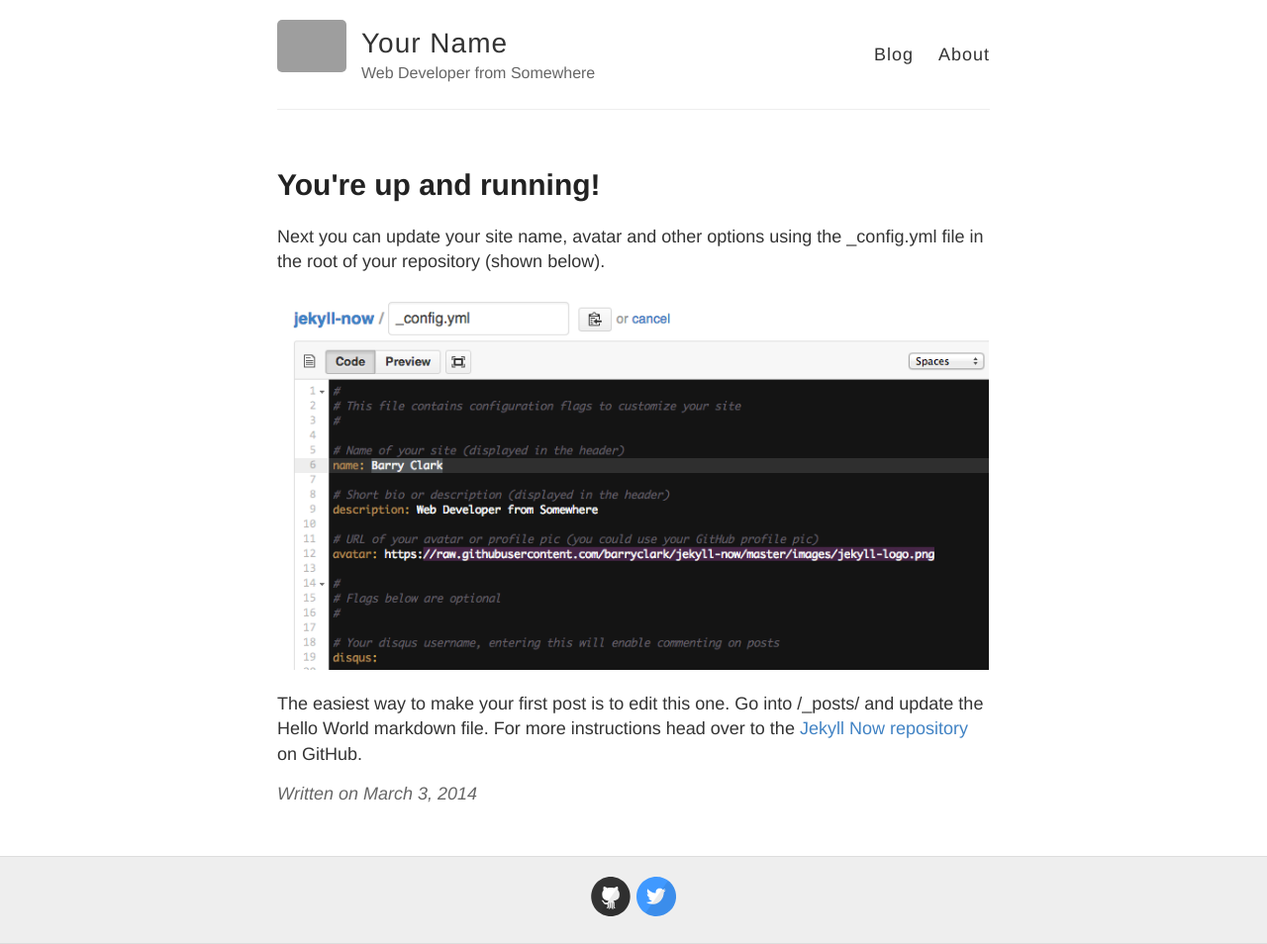
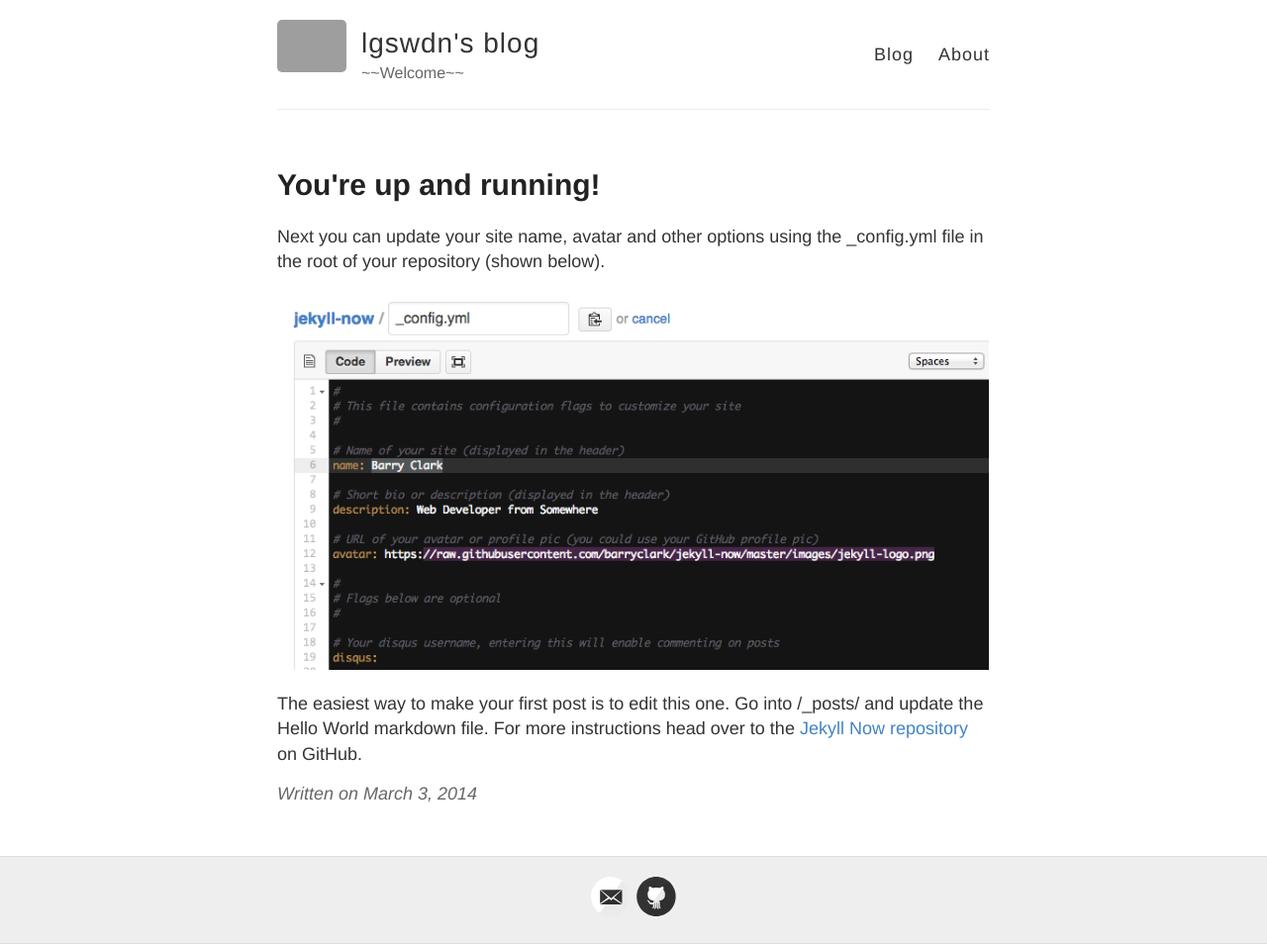
Before and after one commit to lgswdn/lgswdn.github.io, a Jekyll site: the page built from _posts/2014-3-3-Hello-World.md, in a window 1280 px wide. Shown: the whole page at 99% size. Built offline with Jekyll 4.4.1, drawn with Linux system fonts in a browser that asks for light colours; grey boxes are pictures that could not be loaded.

Commit message:
Update _config.yml

```diff
--- a/_config.yml
+++ b/_config.yml
@@ -3,10 +3,10 @@
 #
 
 # Name of your site (displayed in the header)
-name: Your Name
+name: lgswdn's blog
 
 # Short bio or description (displayed in the header)
-description: Web Developer from Somewhere
+description: ~~Welcome~~
 
 # URL of your avatar or profile pic (you could use your GitHub profile pic)
 avatar: https://raw.githubusercontent.com/barryclark/jekyll-now/master/images/jekyll-logo.png
@@ -18,15 +18,15 @@ avatar: https://raw.githubusercontent.com/barryclark/jekyll-now/master/images/je
 # Includes an icon in the footer for each username you enter
 footer-links:
   dribbble:
-  email:
+  email: 3300619365@qq.com
   facebook:
   flickr:
-  github: barryclark/jekyll-now
+  github: lgswdn
   instagram:
   linkedin:
   pinterest:
   rss: # just type anything here for a working RSS icon
-  twitter: jekyllrb
+  twitter:
   stackoverflow: # your stackoverflow profile, e.g. "users/50476/bart-kiers"
   youtube: # channel/<your_long_string> or user/<user-name>
   googleplus: # anything in your profile username that comes after plus.google.com/
```
